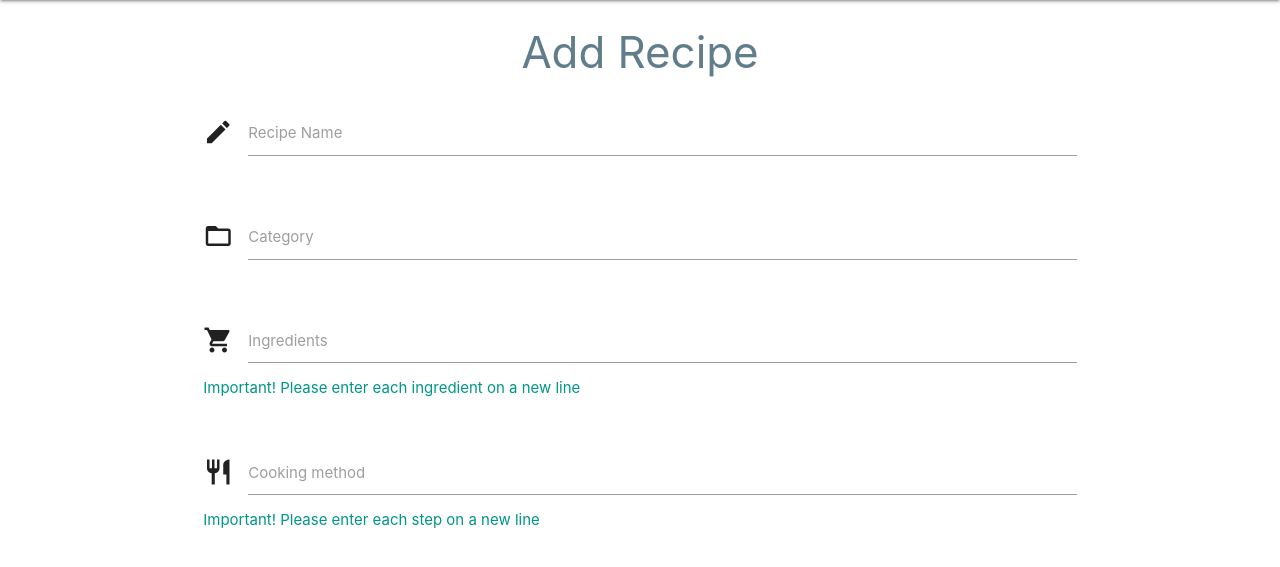
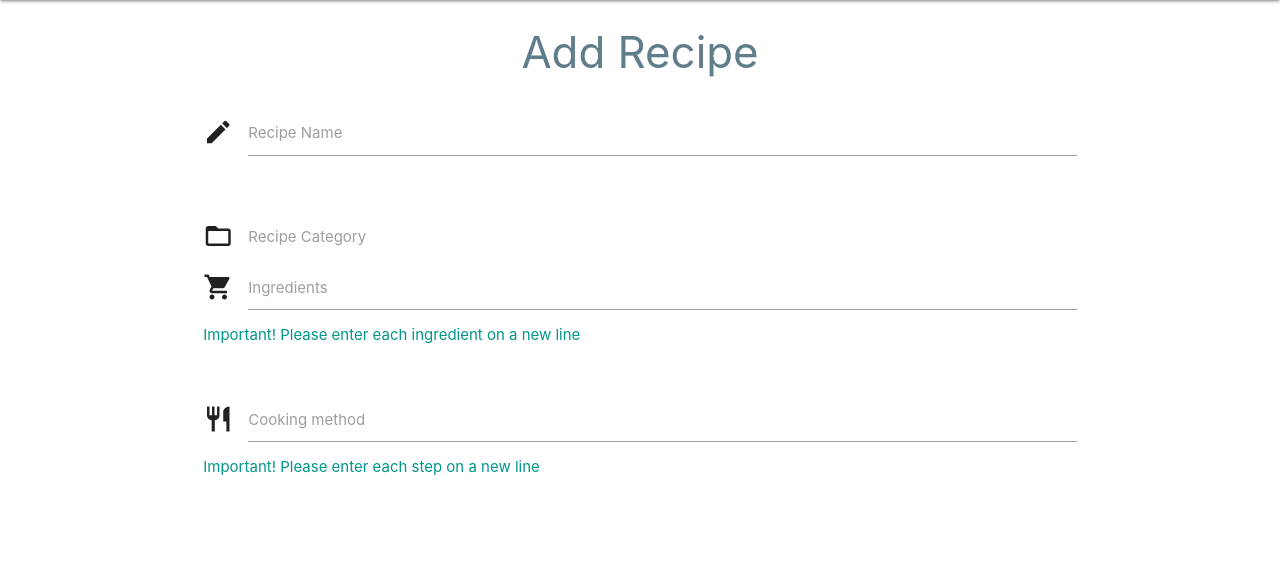
Before and after one commit to Code-Institute-Submissions/ms-project-3-v2, a Flask app: page /add_recipe in a window 1280 px wide. Shown: the part 64-631 px from the top of the page. Run offline with Flask 2, Linux system fonts and the light colour scheme; some libraries are stand-ins or nearby versions.

Commit message:
Added select element to category input field

```diff
--- a/templates/add_recipe.html
+++ b/templates/add_recipe.html
@@ -17,8 +17,11 @@
                 <div class="row">
                     <div class="input-field col s12">
                         <i class="material-icons prefix">folder_open</i>
-                        <input id="category_name" name="category_name" class="validate" required>
-                        <label for="category_name">Category</label>
+                        <select id="category_name" name="category_name" class="validate" required>
+                            <option value="" disabled selected>Select Category</option>
+                            <option value="1">Option 1</option>
+                        </select>
+                        <label>Recipe Category</label>
                     </div>
                 </div>
                 <div class="row">
```
